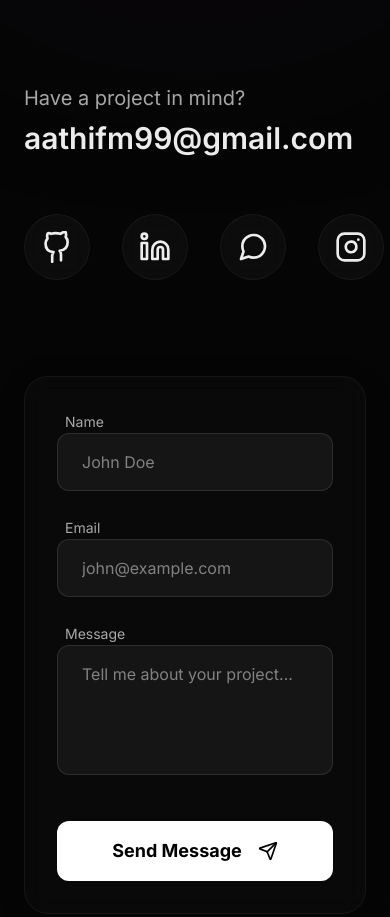
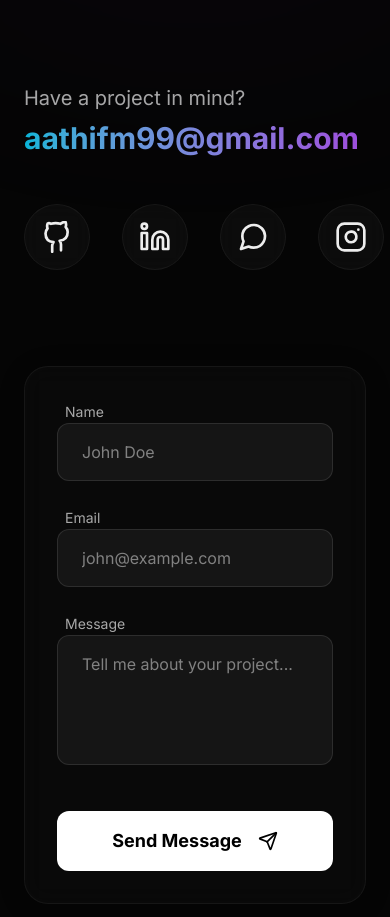
Before and after one commit to Aathif-M/portfolio, a Next.js app: page /portfolio/ in a window 390 px wide. Shown: the part 10040-10957 px from the top of the page. Built offline with nearby package versions, Linux system fonts and the light colour scheme.

Commit message:
style: upgrade email link design with gradient and animated underline

```diff
--- a/src/components/Footer.tsx
+++ b/src/components/Footer.tsx
@@ -94,9 +94,12 @@ export default function Footer() {
               <p className="text-xl text-foreground/70 mb-2">Have a project in mind?</p>
               <a
                 href="mailto:aathifm99@gmail.com"
-                className="text-3xl md:text-5xl font-semibold hover:text-accent-blue transition-colors outline-none pb-2 border-b-2 border-transparent hover:border-accent-blue inline-block"
+                className="group relative text-3xl md:text-5xl lg:text-6xl font-bold inline-block outline-none"
               >
-                aathifm99@gmail.com
+                <span className="relative z-10 text-transparent bg-clip-text bg-gradient-to-r from-accent-blue via-accent-purple to-accent-blue bg-[length:200%_auto] transition-all duration-500 group-hover:bg-[position:100%_center]">
+                  aathifm99@gmail.com
+                </span>
+                <span className="absolute -bottom-2 left-0 w-full h-[4px] bg-gradient-to-r from-accent-blue to-accent-purple transform scale-x-0 origin-left transition-transform duration-500 ease-out group-hover:scale-x-100 rounded-full" />
               </a>
             </div>
 
```
